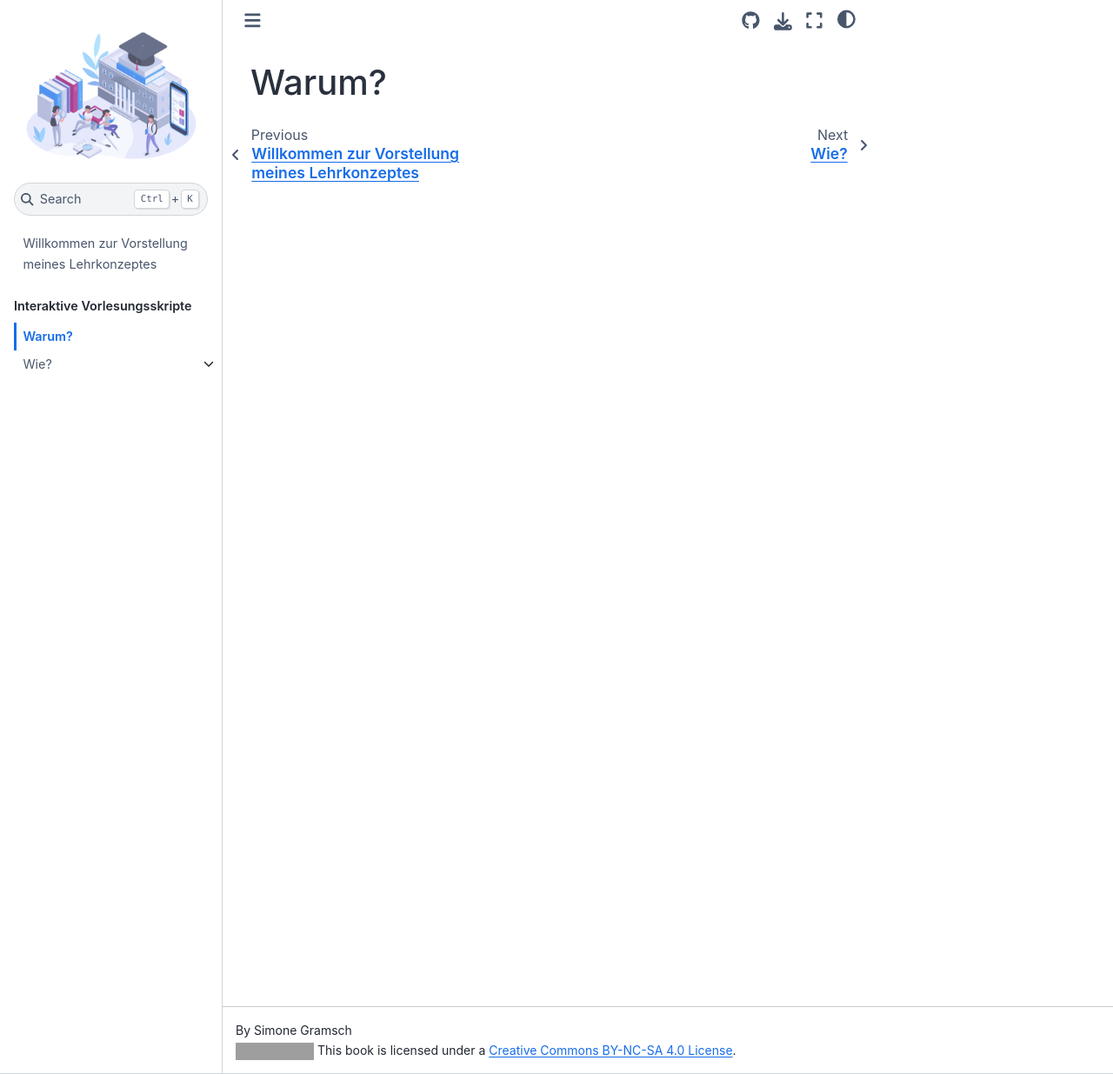
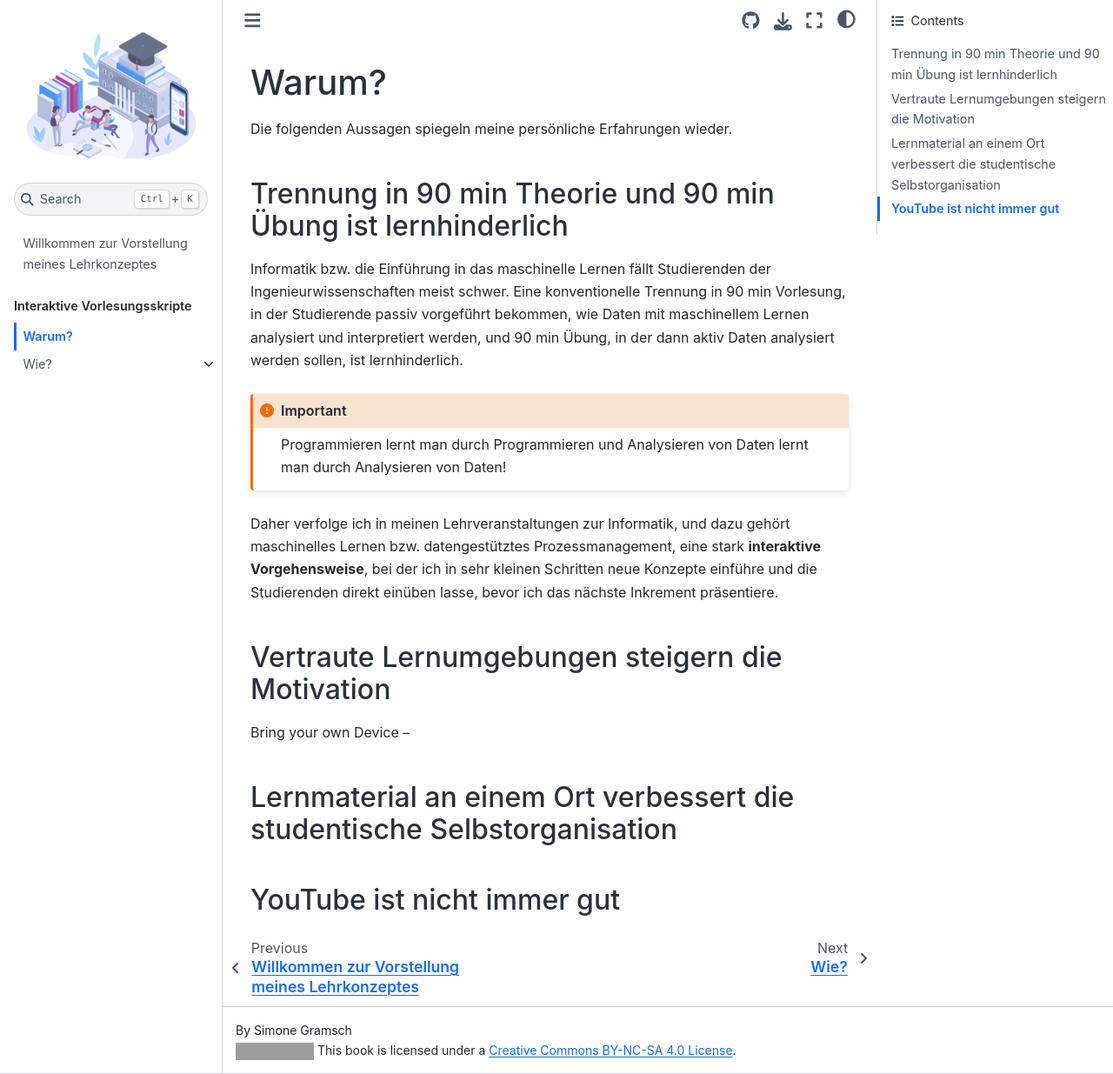
Before and after one commit to gramschs/lehrkonzept, a Jupyter Book: the page built from doc/part01.md, in a window 1280 px wide and 1235 px high. Shown: the whole window at 87% size. Built offline with Jupyter Book 1.0.4 settings and Sphinx 7.4.7 and the Sphinx Book theme 1.1.4, drawn with Linux system fonts in a browser that asks for light colours; grey boxes are pictures that could not be loaded.

Commit message:
work in progress

````diff
--- a/doc/part01.md
+++ b/doc/part01.md
@@ -1 +1,32 @@
 # Warum?
+
+Die folgenden Aussagen spiegeln meine persönliche Erfahrungen wieder.
+
+## Trennung in 90 min Theorie und 90 min Übung ist lernhinderlich
+
+Informatik bzw. die Einführung in das maschinelle Lernen fällt Studierenden der
+Ingenieurwissenschaften meist schwer. Eine konventionelle Trennung in 90 min
+Vorlesung, in der Studierende passiv vorgeführt bekommen, wie Daten mit
+maschinellem Lernen analysiert und interpretiert werden, und 90 min Übung, in
+der dann aktiv Daten analysiert werden sollen, ist lernhinderlich.
+
+```{important}
+Programmieren lernt man durch Programmieren und Analysieren von Daten lernt man
+durch Analysieren von Daten!
+```
+
+Daher verfolge ich in meinen Lehrveranstaltungen zur Informatik, und dazu gehört
+maschinelles Lernen bzw. datengestütztes Prozessmanagement, eine stark
+**interaktive Vorgehensweise**, bei der ich in sehr kleinen Schritten neue
+Konzepte einführe und die Studierenden direkt einüben lasse, bevor ich das
+nächste Inkrement präsentiere.
+
+## Vertraute Lernumgebungen steigern die Motivation
+
+Bring your own Device --
+
+
+## Lernmaterial an einem Ort verbessert die studentische Selbstorganisation
+
+
+## YouTube ist nicht immer gut
````
